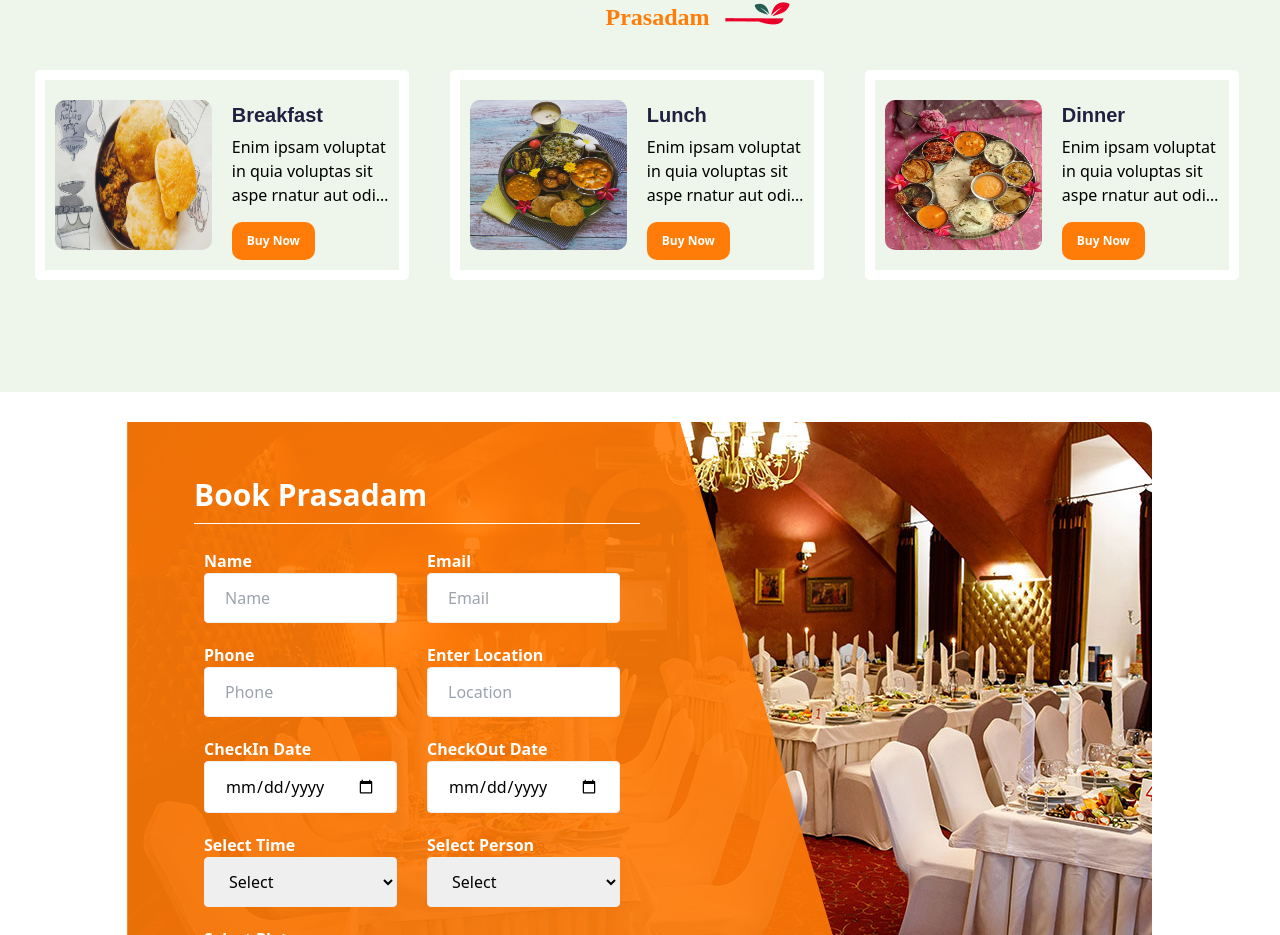
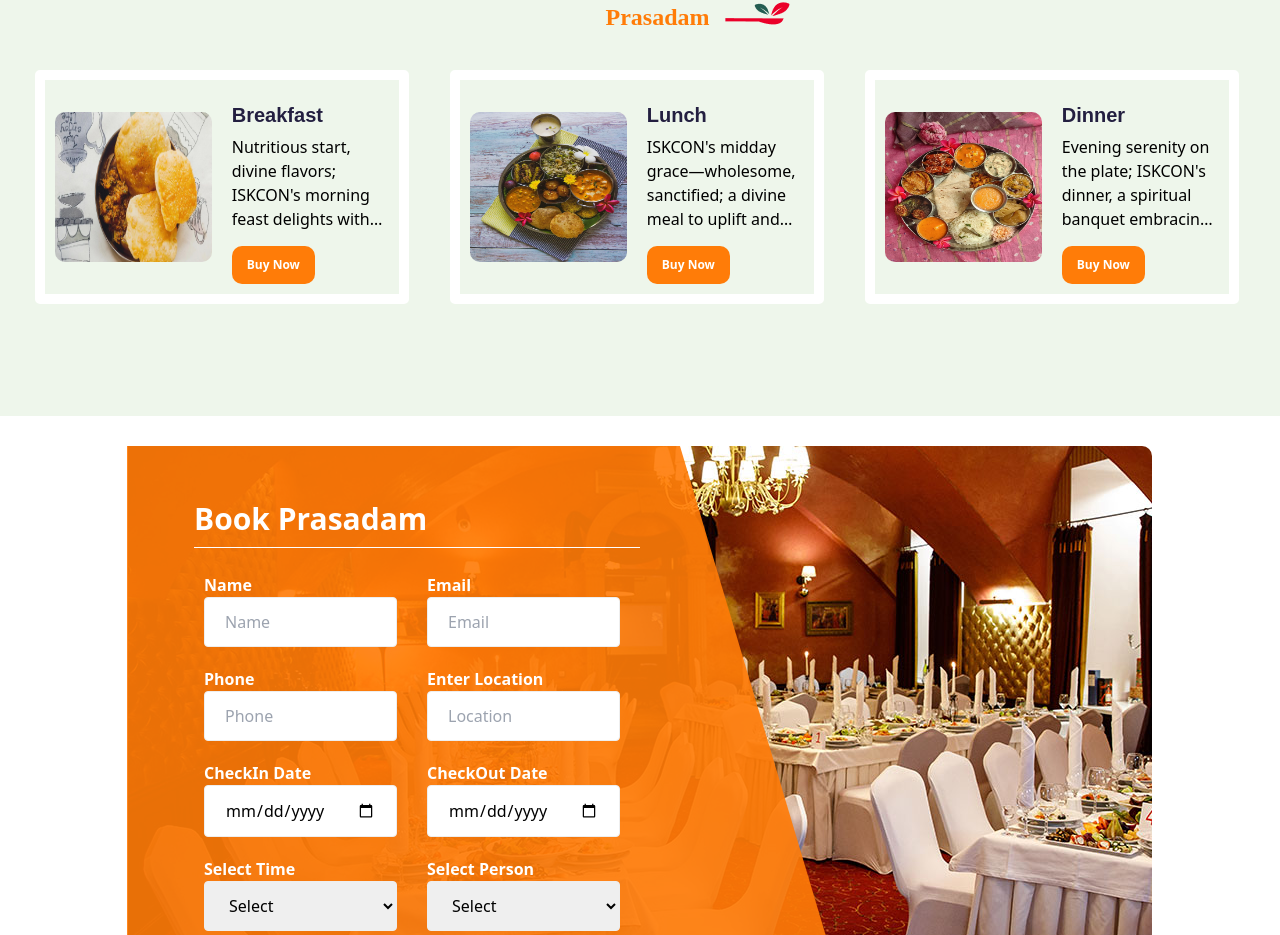
Before and after one commit to bikash-barik/isckonpuri_guesthouse, a React (Create React App) app: page /prasadam in a window 1280 px wide. Shown: the part 951-1886 px from the top of the page. Built offline with nearby package versions, Linux system fonts and the light colour scheme; no server answers; the database is empty.

Commit message:
prasadam content added.

```diff
--- a/src/components/DailyOffer.jsx
+++ b/src/components/DailyOffer.jsx
@@ -72,7 +72,7 @@ export default function DailyOffer() {
                       <a className="title" href="menu_details.html">
                         Breakfast
                       </a>
-                      <p>Enim ipsam voluptat in quia voluptas sit aspe rnatur aut odit aut.</p>
+                      <p>Nutritious start, divine flavors; ISKCON's morning feast delights with spiritual nourishment.</p>
                       <div className="dailyofferul">
 
                       {/* <div className='dailyofferuldiv'>
@@ -120,7 +120,7 @@ export default function DailyOffer() {
                       <a className="title" href="menu_details.html">
                         Lunch
                       </a>
-                      <p>Enim ipsam voluptat in quia voluptas sit aspe rnatur aut odit aut.</p>
+                      <p>ISKCON's midday grace—wholesome, sanctified; a divine meal to uplift and satisfy.</p>
                       <div className="dailyofferul">
 
                       {/* <div className='dailyofferuldiv'>
@@ -168,7 +168,7 @@ export default function DailyOffer() {
                       <a className="title" href="menu_details.html">
                         Dinner
                       </a>
-                      <p>Enim ipsam voluptat in quia voluptas sit aspe rnatur aut odit aut.</p>
+                      <p> Evening serenity on the plate; ISKCON's dinner, a spiritual banquet embracing sustenance.</p>
                       <div className="dailyofferul">
 
                       {/* <div className='dailyofferuldiv'>
--- a/src/components/TouristGuideHome.jsx
+++ b/src/components/TouristGuideHome.jsx
@@ -1,6 +1,6 @@
 import React from 'react';
 import './touristguidehome.css';
-import tghomeimg from '../assets/slider-decor.png';
+// import tghomeimg from '../assets/slider-decor.png';
 
 export default function TouristGuideHome() {
   return (
--- a/src/components/adventureidea.css
+++ b/src/components/adventureidea.css
@@ -97,7 +97,7 @@
 
 @media screen and (max-width:600px) {
     .adideassection::before{
-        bottom: 70px;
+        bottom: -10px;
     }
 
     .adidearow1{
@@ -106,5 +106,6 @@
 
     .adiimagediv img{
         width: 100%;
+        height: 250px;
     }
 }
--- a/src/components/dailyoffer.css
+++ b/src/components/dailyoffer.css
@@ -115,7 +115,7 @@
 
 .offer_item_single p {
     display: -webkit-box;
-    -webkit-line-clamp: 3;
+    -webkit-line-clamp: 4;
     -webkit-box-orient: vertical;
     overflow: hidden;
 }
--- a/src/components/touristguidehome.css
+++ b/src/components/touristguidehome.css
@@ -35,3 +35,12 @@
 .tgcolumn3heading{
     color: white;
 }
+
+@media screen and (max-width:600px) {
+    .tghomesection{
+        height: 95vh;
+    }
+    .tghomerow{
+        margin: 20px 0 50px 0;
+    }
+}
```
